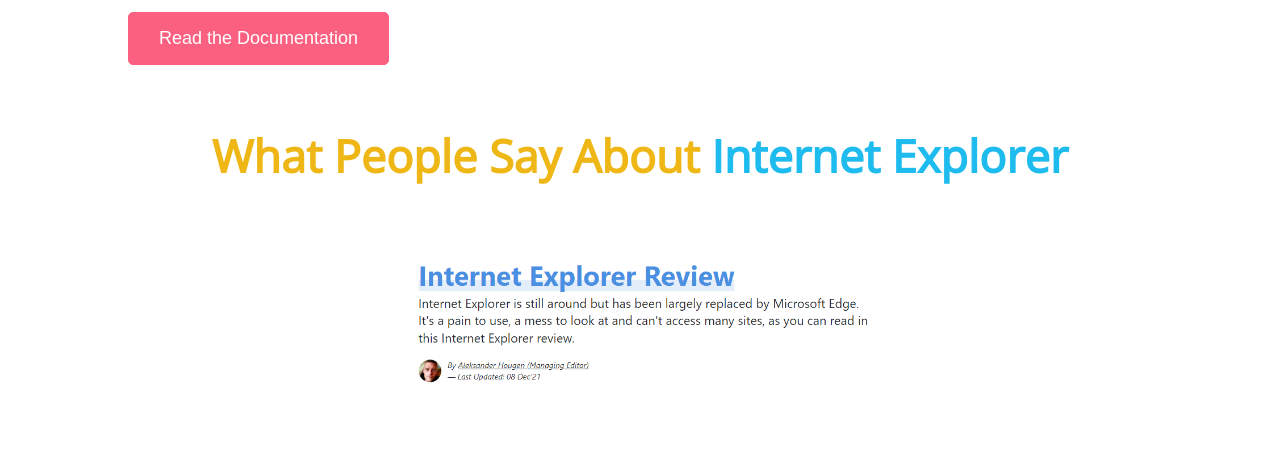
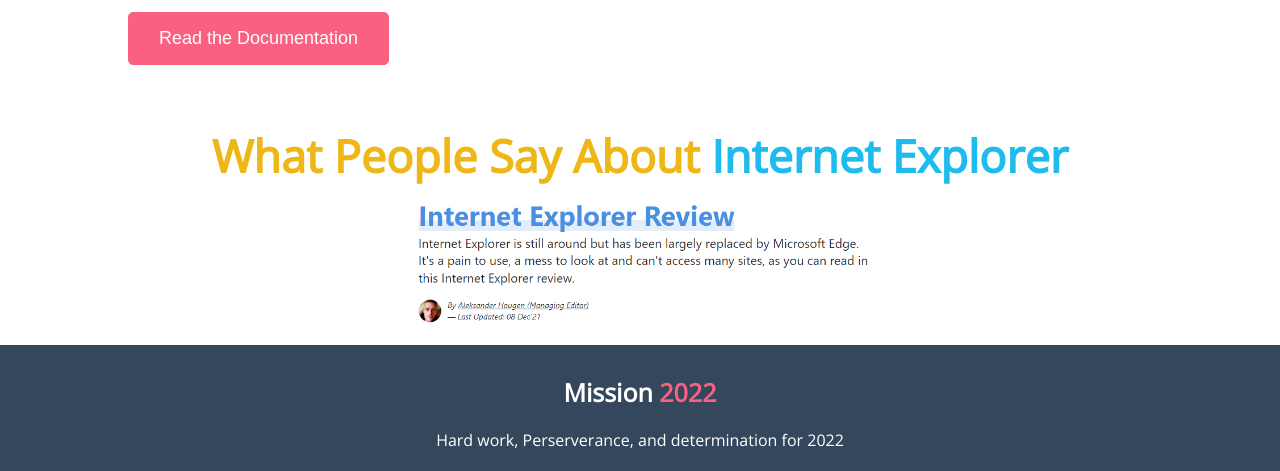
Before and after one commit to sharif-360/first-assignment, a plain HTML site: page index.html in a window 1280 px wide. Shown: the part 1906-2377 px from the top of the page. Before the commit the page ends 2311 px from the top, so only its background shows below. Drawn offline with nearby package versions, Linux system fonts and the light colour scheme.

Commit message:
footer completed

```diff
--- a/index.html
+++ b/index.html
@@ -103,14 +103,15 @@
         </div>
 
         <section class="review">
-            <img src="images/about.png" alt="">
+            <img src="images/about.png" alt="" />
         </section>
 
     </div>
 
-
-
-
+    <footer>
+        <h3>Mission <span>2022</span></h3>
+        <p>Hard work, Perserverance, and determination for 2022</p>
+    </footer>
 
 </body>
 
--- a/style.css
+++ b/style.css
@@ -170,9 +170,35 @@
 
 .review{
     width: 80%;
+    margin-top: -20px;
 }
 
 .review img{
     width: 50%;
     margin: 0 auto;
 }
+
+footer{
+    background-color: #34475C;
+    margin: 0;
+}
+
+footer h3{
+    color: #FFF;
+    font-size: 25px;
+    font-weight: 700;
+    text-align: center;
+    padding-top: 30px;
+    margin: 0;
+}
+
+footer h3 span{
+    color: #FB6080;
+}
+
+footer p{
+    color: #fff;
+    margin: 0;
+    text-align: center;
+    padding: 20px;
+}
```
